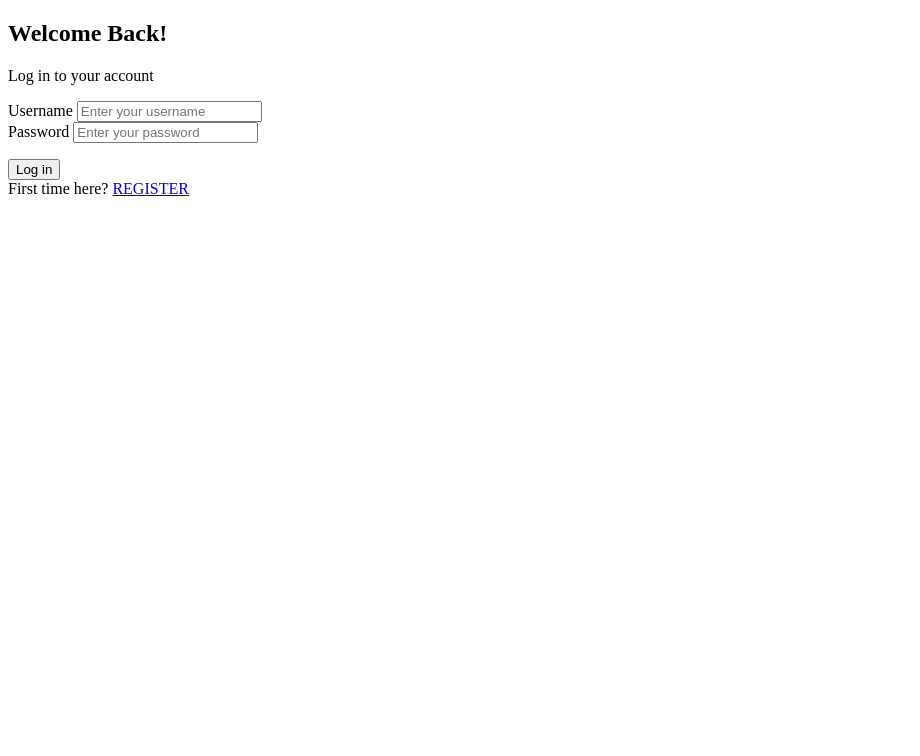
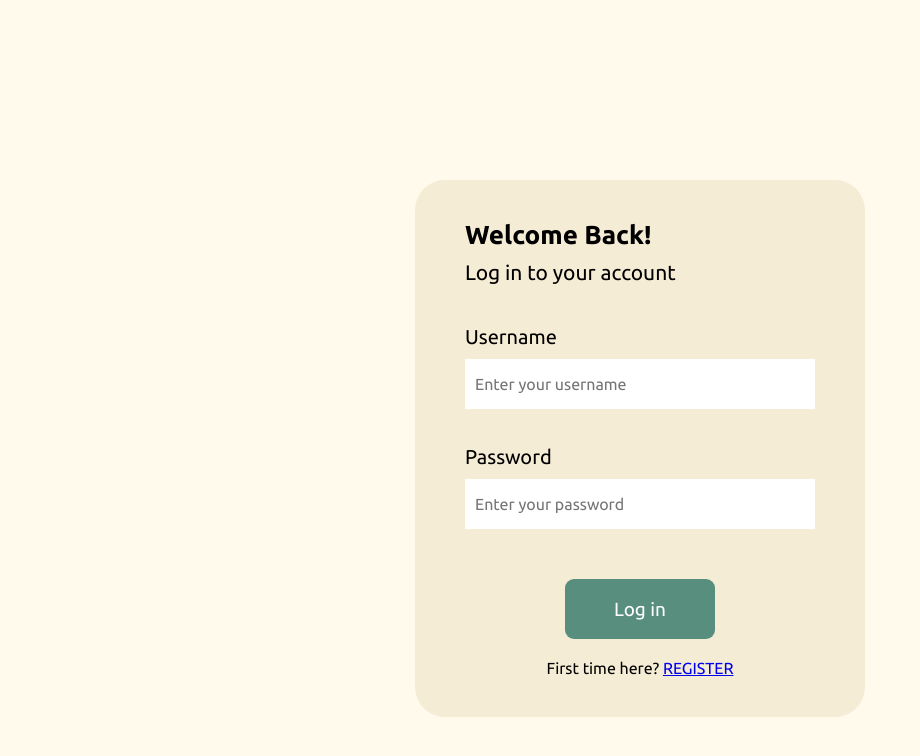
Before and after one commit to Wilsve/productivity-assistant-app, a website: page pages/Login/login.html in a window 1280 px wide. Shown: the whole page, without its empty margins (0-920 px from the left). Drawn offline with Linux system fonts and the light colour scheme.

Commit message:
login klar, förra branch försvann, var tvunngen att kopiera in all kod från förra branch

```diff
--- a/pages/Login/login.css
+++ b/pages/Login/login.css
@@ -1 +1,133 @@
-/*# sourceMappingURL=login.css.map */
+
+* {
+    padding: 0;
+    margin: 0;
+    font-family: "ubuntu", sans-serif;
+    letter-spacing: 0;
+
+}
+
+body {
+    background-color: #FFFAEC;
+    max-height: 100vh;
+}
+
+.login-window {
+    background-color: #F5ECD5;
+    margin: 180px auto;
+    padding: 40px 50px;
+    display: flex;
+    flex-direction: column;
+    gap: 40px;
+    width: 350px;
+    justify-content: space-between;
+    border-radius: 30px;
+}
+.input-container {
+    display: flex;
+    flex-direction: column;
+    gap: 36px;
+    font-size: 20px;
+    font-weight: 400;
+}
+
+.input-ctn {
+    display: flex;
+    flex-direction: column;
+    gap: 10px;
+}
+.error-message{
+    color: rgb(197, 4, 4);
+}
+
+.btn-container {
+    display: flex;
+    justify-content: space-between;
+    justify-content: center;
+    flex-direction: column;
+    gap: 20px;
+    align-items: center;
+}
+
+input {
+    padding: 10px 10px;
+    border: none;
+    height: 30px;
+    font-size: 16px;
+}
+
+
+
+button {
+    width: 150px;
+    height: 60px;
+    border: none;
+    font-size: 19px;
+    border-radius: 9px;
+    color: white;
+    cursor: pointer;
+    background-color: #578E7E;
+
+}
+
+.success-text {
+    text-align: center;
+    font-size: 22px;
+    line-height: 1.2;
+}
+
+
+.top-text {
+    display: flex;
+    flex-direction: column;
+    gap: 10px;
+}
+
+.subtext{
+    font-size: 21px;
+}
+.welcome-text{
+    font-size: 26px;
+}
+
+.success-popup {
+    background-color: #F5ECD5;
+    width: fit-content;
+    padding: 30px;
+    border-radius: 30px;
+    display: flex;
+    flex-direction: column;
+    align-items: center;
+    gap: 20px;
+    position: absolute;
+    left: 0;
+    right: 0;
+    margin: auto;
+    transform: translateY(50%);
+    display: none;
+    z-index: 1001;
+
+
+
+    p {
+        font-size: 23px;
+        font-weight: bold;
+    }
+}
+
+.proceed-btn{
+    width: fit-content;
+    padding: 0 20px;
+}
+
+.overlay {
+    display: none;
+    position: fixed;
+    top: 0;
+    left: 0;
+    width: 100%;
+    height: 100%;
+    background: rgba(0, 0, 0, 0.9);
+    z-index: 1000;
+
+}
```
